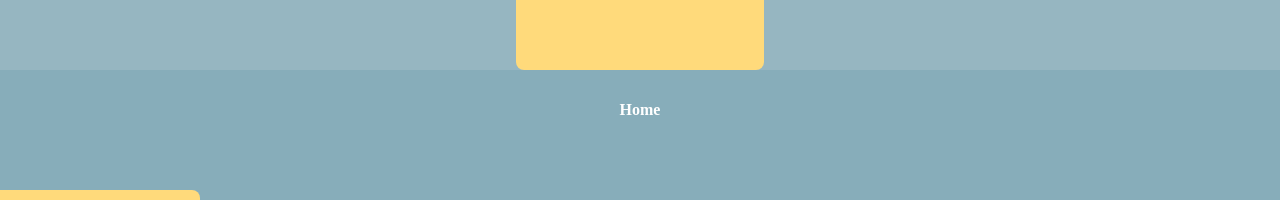
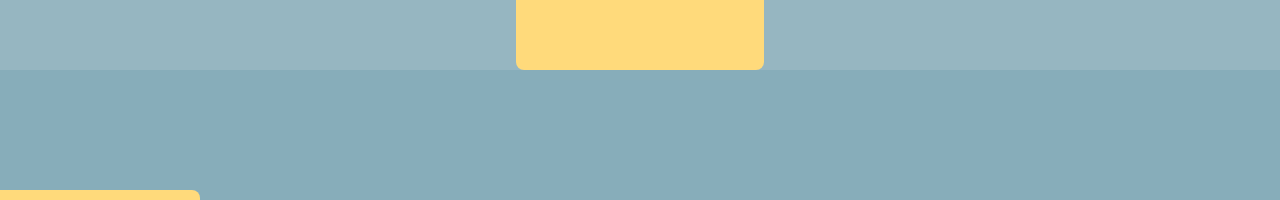
Before and after one commit to AndreasKarlsson620/hamsters, a Vue app: page / in a window 1280 px wide. Shown: the part 524-724 px from the top of the page. Built offline with nearby package versions, Linux system fonts and the light colour scheme; a web font is replaced by a local one.

Commit message:
router hotfix för dubbel main

```diff
--- a/src/App.vue
+++ b/src/App.vue
@@ -3,7 +3,7 @@
         <Home />
         <Upload />
         <SideBar />
-        <router-view id="main_content"/>
+        <!-- <router-view id="main_content"/> -->
     </div>
 </template>
 
--- a/src/components/SideBar.vue
+++ b/src/components/SideBar.vue
@@ -1,6 +1,6 @@
 <template>
     <div id="nav">
-      <span class="icon"><router-link to="/">Home</router-link></span>
+      <!-- <span class="icon"><router-link to="/">Home</router-link></span> -->
       <div class="nav_el"><router-link to="/battle">Battle</router-link></div>
       <div class="nav_el"><router-link to="/statistics">Statistics</router-link></div>
       <div class="nav_el"><router-link to="/upload">Upload</router-link></div>
```
